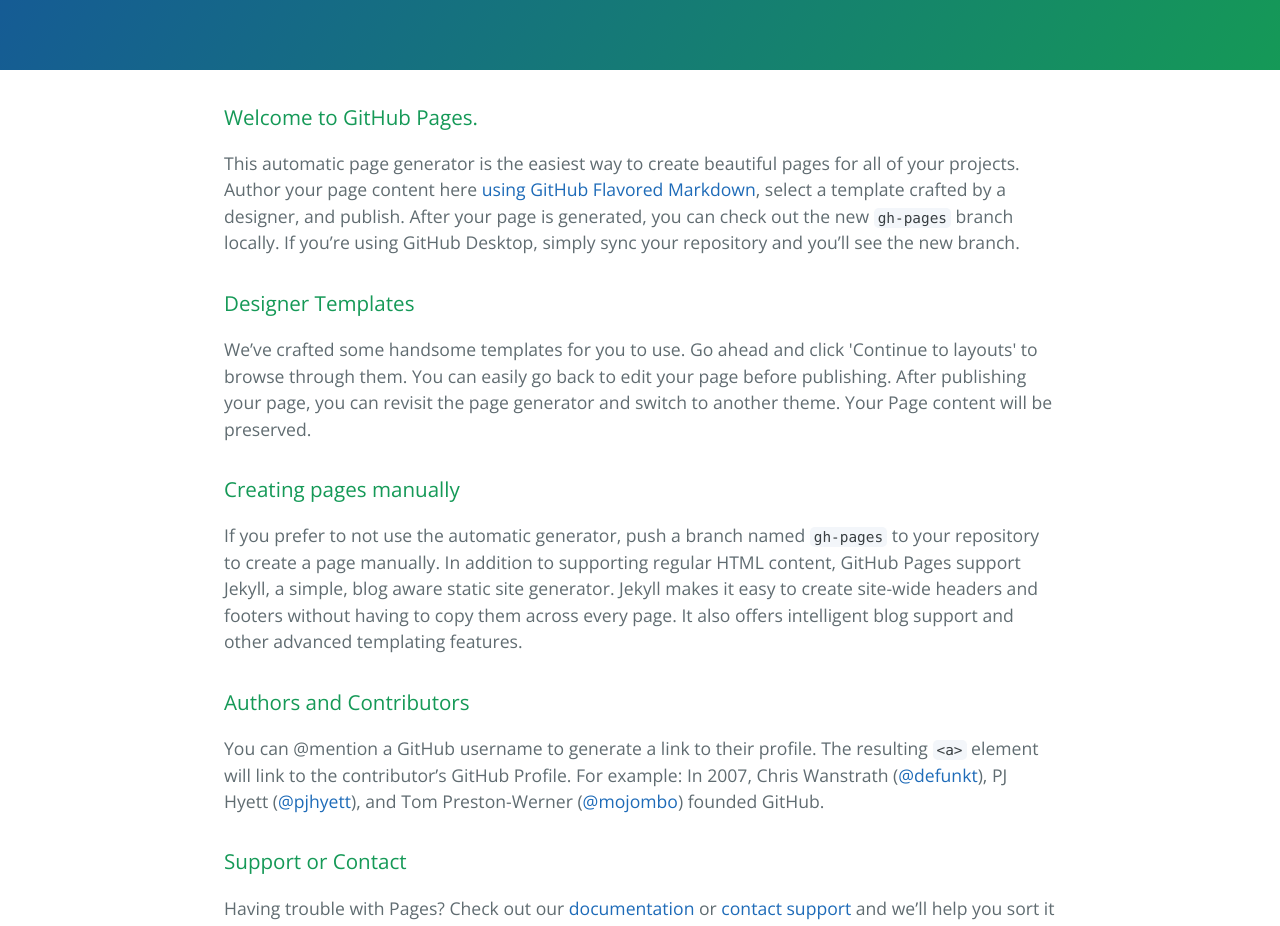
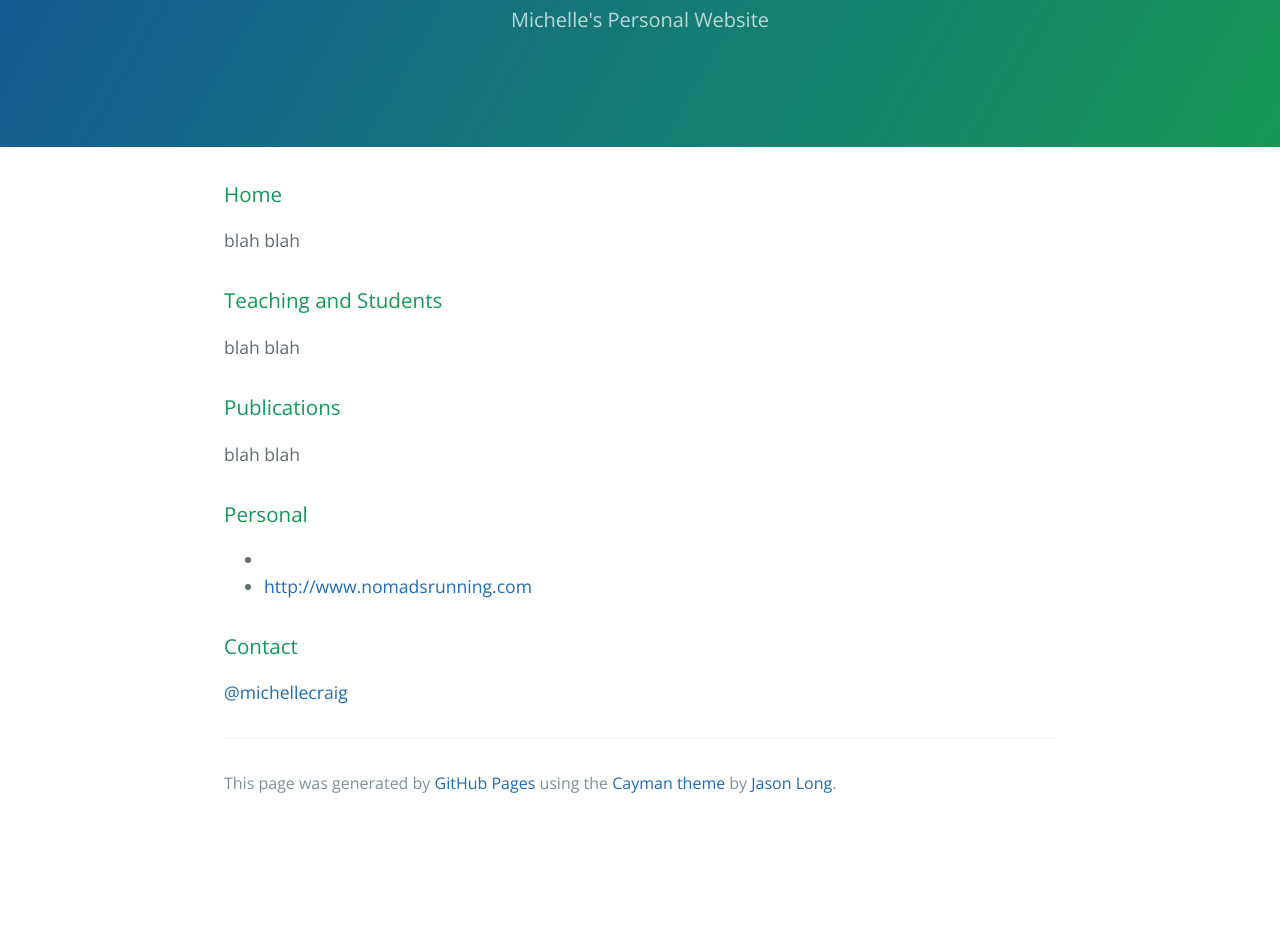
Before and after one commit to MichelleCraig/MichelleCraig.github.io, a plain HTML site: page index.html in a window 1280 px wide. Shown: the part 170-1096 px from the top of the page. After the commit the page ends 997 px from the top, so only its background shows below. Drawn offline with nearby package versions, Linux system fonts and the light colour scheme.

Commit message:
Replace master branch with page content via GitHub

```diff
--- a/index.html
+++ b/index.html
@@ -11,35 +11,38 @@
   </head>
   <body>
     <section class="page-header">
-      <h1 class="project-name">Michelle Craig</h1>
-      <!--h2 class="project-tagline">Michelle&#39;s Personal Website</h2-->
+      <h1 class="project-name">Michellecraig.GitHub.io</h1>
+      <h2 class="project-tagline">Michelle&#39;s Personal Website</h2>
     </section>
 
     <section class="main-content">
       <h3>
-<a id="welcome-to-github-pages" class="anchor" href="#welcome-to-github-pages" aria-hidden="true"><span aria-hidden="true" class="octicon octicon-link"></span></a>Welcome to GitHub Pages.</h3>
+<a id="home" class="anchor" href="#home" aria-hidden="true"><span aria-hidden="true" class="octicon octicon-link"></span></a>Home</h3>
 
-<p>This automatic page generator is the easiest way to create beautiful pages for all of your projects. Author your page content here <a href="https://guides.github.com/features/mastering-markdown/">using GitHub Flavored Markdown</a>, select a template crafted by a designer, and publish. After your page is generated, you can check out the new <code>gh-pages</code> branch locally. If you’re using GitHub Desktop, simply sync your repository and you’ll see the new branch.</p>
+<p>blah blah</p>
 
 <h3>
-<a id="designer-templates" class="anchor" href="#designer-templates" aria-hidden="true"><span aria-hidden="true" class="octicon octicon-link"></span></a>Designer Templates</h3>
+<a id="teaching-and-students" class="anchor" href="#teaching-and-students" aria-hidden="true"><span aria-hidden="true" class="octicon octicon-link"></span></a>Teaching and Students</h3>
 
-<p>We’ve crafted some handsome templates for you to use. Go ahead and click 'Continue to layouts' to browse through them. You can easily go back to edit your page before publishing. After publishing your page, you can revisit the page generator and switch to another theme. Your Page content will be preserved.</p>
+<p>blah blah</p>
 
 <h3>
-<a id="creating-pages-manually" class="anchor" href="#creating-pages-manually" aria-hidden="true"><span aria-hidden="true" class="octicon octicon-link"></span></a>Creating pages manually</h3>
+<a id="publications" class="anchor" href="#publications" aria-hidden="true"><span aria-hidden="true" class="octicon octicon-link"></span></a>Publications</h3>
 
-<p>If you prefer to not use the automatic generator, push a branch named <code>gh-pages</code> to your repository to create a page manually. In addition to supporting regular HTML content, GitHub Pages support Jekyll, a simple, blog aware static site generator. Jekyll makes it easy to create site-wide headers and footers without having to copy them across every page. It also offers intelligent blog support and other advanced templating features.</p>
+<p>blah blah</p>
 
 <h3>
-<a id="authors-and-contributors" class="anchor" href="#authors-and-contributors" aria-hidden="true"><span aria-hidden="true" class="octicon octicon-link"></span></a>Authors and Contributors</h3>
+<a id="personal" class="anchor" href="#personal" aria-hidden="true"><span aria-hidden="true" class="octicon octicon-link"></span></a>Personal</h3>
 
-<p>You can @mention a GitHub username to generate a link to their profile. The resulting <code>&lt;a&gt;</code> element will link to the contributor’s GitHub Profile. For example: In 2007, Chris Wanstrath (<a href="https://github.com/defunkt" class="user-mention">@defunkt</a>), PJ Hyett (<a href="https://github.com/pjhyett" class="user-mention">@pjhyett</a>), and Tom Preston-Werner (<a href="https://github.com/mojombo" class="user-mention">@mojombo</a>) founded GitHub.</p>
+<ul>
+<li>
+<li><a href="http://www.nomadsrunning.com">http://www.nomadsrunning.com</a></li>
+</ul>
 
 <h3>
-<a id="support-or-contact" class="anchor" href="#support-or-contact" aria-hidden="true"><span aria-hidden="true" class="octicon octicon-link"></span></a>Support or Contact</h3>
+<a id="contact" class="anchor" href="#contact" aria-hidden="true"><span aria-hidden="true" class="octicon octicon-link"></span></a>Contact</h3>
 
-<p>Having trouble with Pages? Check out our <a href="https://help.github.com/pages">documentation</a> or <a href="https://github.com/contact">contact support</a> and we’ll help you sort it out.</p>
+<p><a href="https://github.com/michellecraig" class="user-mention">@michellecraig</a></p>
 
       <footer class="site-footer">
 
```
Also changed, not shown: params.json (+1 -1 lines).
